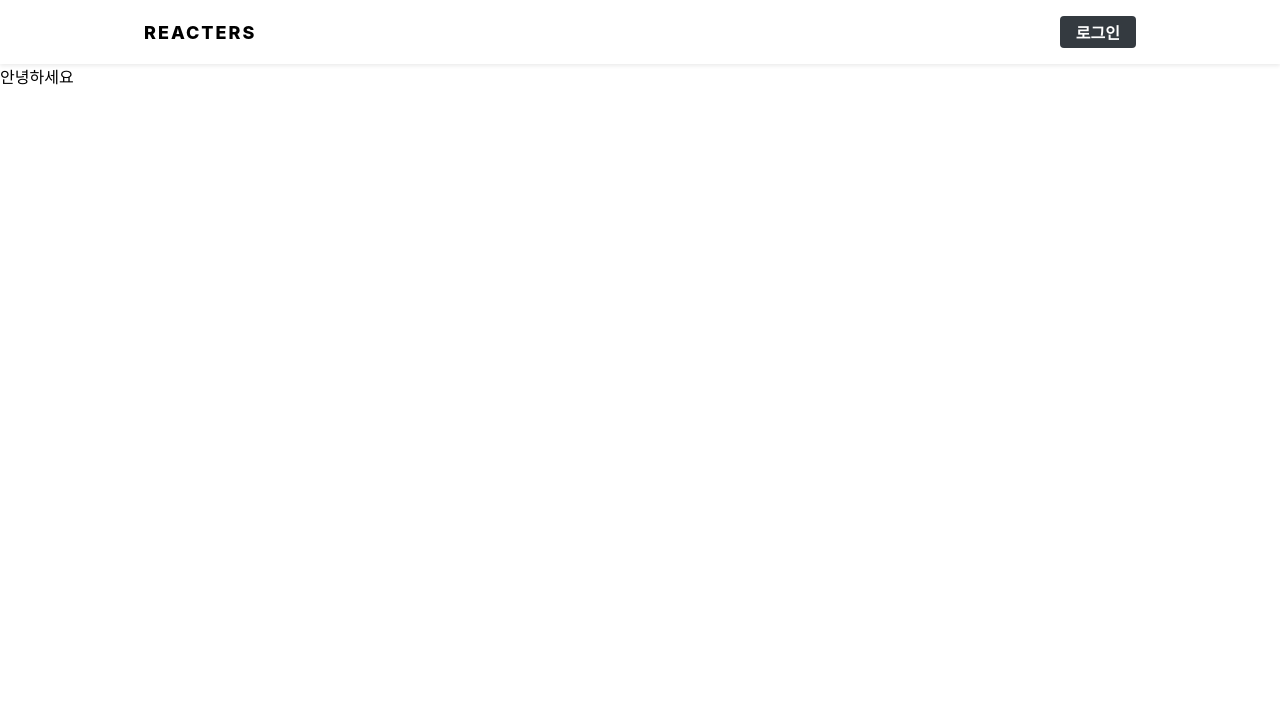
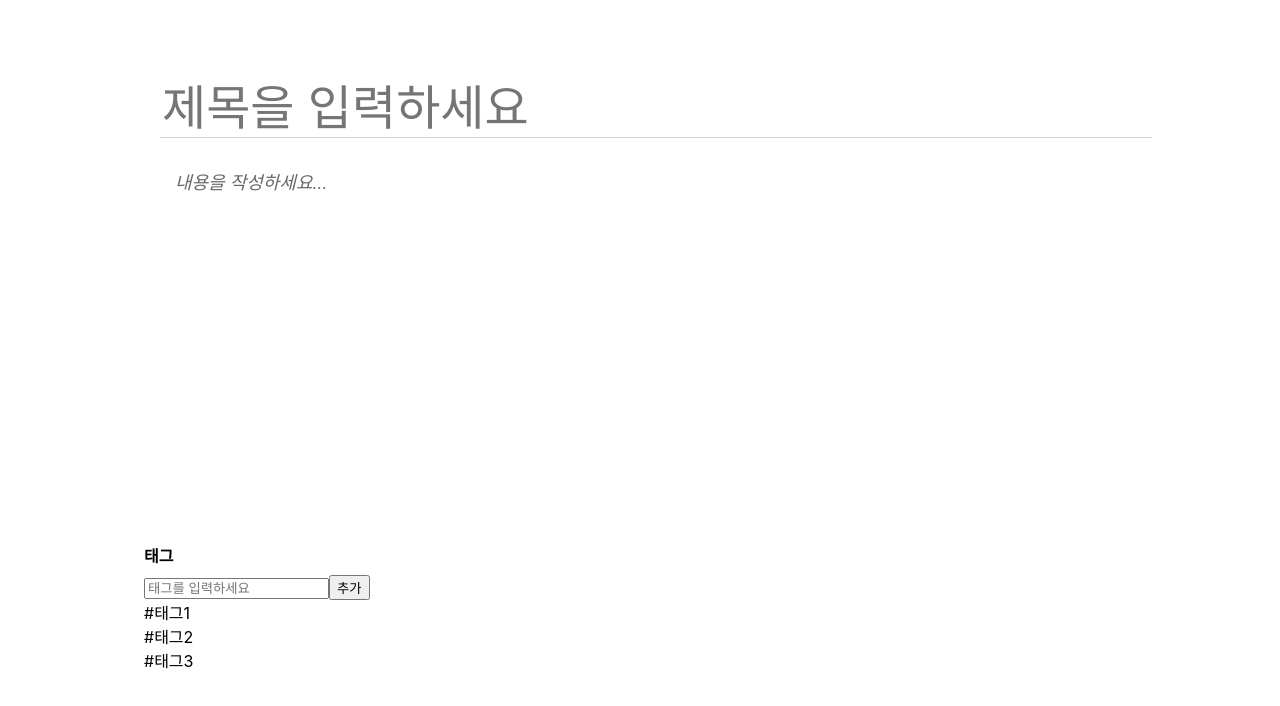
Before and after one commit to hermes7144/blog, a React (Create React App) app in the folder blog-frontend/: page /write in a window 1280 px wide. Shown: the top 706 px of the page. Built offline with nearby package versions, Linux system fonts and the light colour scheme.

Commit message:
write 태그 추가

```diff
--- a/blog-frontend/src/App.js
+++ b/blog-frontend/src/App.js
@@ -3,7 +3,7 @@
 import LoginPage from './pages/LoginPage';
 import PostListPage from './pages/PostListPage';
 import RegisterPage from './pages/RegisterPage';
-import WritePage from './pages/PostListPage';
+import WritePage from './pages/WritePage';
 
 import PostPage from './pages/PostPage';
 
--- /dev/null
+++ b/blog-frontend/src/components/write/Editor.js
@@ -0,0 +1,63 @@
+import React, { useRef, useEffect } from 'react';
+import Quill from 'quill';
+import 'quill/dist/quill.bubble.css'
+import styled from 'styled-components';
+import palette from '../../lib/styles/palette';
+import Responsive from '../common/Responsive';
+
+const EditorBlock = styled(Responsive)`
+  padding-top: 5rem;
+  padding-bottm: 5rem;
+`;
+
+const TitleInput = styled.input`
+  font-size: 3rem;
+  outline: none;
+  padding-bottome: 0.5rem;
+  border: none;
+  border-bottom: 1px solid ${palette.gray[4]};
+  margin-bottom: 2rem;
+  width: 100%;
+`
+const QuillWrapper = styled.div`
+  // 최소 크기 지정 및 padding 제거
+  .ql-editor {
+    padding: 0;
+    min-height: 320px;
+    font-size: 1.125rem;
+    line-height: 1.5;
+  }
+  .ql-editor .ql-blank::before {
+    left: 0px;
+  }
+`
+
+const Editor = () => {
+  const quillElement = useRef(null); // Quill을 적용할 DivElement를 설정
+  const quillInstance = useRef(null); // Quill 인스턴스를 설정
+
+  useEffect(() => {
+    quillInstance.current = new Quill(quillElement.current, {
+      theme: 'bubble',
+      placeholder: '내용을 작성하세요...',
+      module: {
+        toolbar: [
+          [{ header: '1' }, { header: '2' }],
+          ['bold', 'etalic', 'underline', 'strike'],
+          [{ list: 'ordered' }, { list: 'bullet' }],
+          ['blockquote', 'code-block', 'link', 'image']
+        ]
+      }
+    })
+  }, [])
+  return (
+    <EditorBlock>
+      <TitleInput placeholder="제목을 입력하세요" />
+      <QuillWrapper>
+        <div ref={quillElement} />
+      </QuillWrapper>
+    </EditorBlock>
+  )
+}
+
+export default Editor;
--- /dev/null
+++ b/blog-frontend/src/components/write/TagBox.js
@@ -0,0 +1,50 @@
+import React from 'react'
+import styled from 'styled-components';
+import palette from '../../lib/styles/palette';
+
+const TagBoxBlock = styled.div`
+  width:100%;
+  border-top: 10x solid ${palette.gray[2]};
+  padding-top: 2rem;
+
+  h4 {
+    color: ${palette.gray[8]}
+    margin-top: 0;
+    margin-bottom: 0.5rem;
+  }
+`;
+
+const TagForm = styled.form`
+`
+const Tag = styled.div`
+`
+const TagListBlock = styled.div`
+
+`;
+
+// React.memo를 사용하여 tag 값이 바뀔 때만 리렌더링되도록 처리
+const TagItem = React.memo(({ tag }) => <Tag>#{tag}</Tag>);
+
+// React.memo를 사용하여 tags 값이 바뀔 때만 리렌더링되도록 처리
+const TagList = React.memo(({ tags }) => (
+  <TagListBlock>
+    {tags.map(tag => (
+      <TagItem key={tag} tag={tag} />
+    ))}
+  </TagListBlock>
+));
+
+const TagBox = () => {
+  return (
+    <TagBoxBlock>
+      <h4>태그</h4>
+      <TagForm>
+        <input placeholder='태그를 입력하세요' />
+        <button type="submit">추가</button>
+      </TagForm>
+      <TagList tags={['태그1', '태그2', '태그3']} />
+    </TagBoxBlock>
+  )
+}
+
+export default TagBox
--- a/blog-frontend/src/pages/WritePage.js
+++ b/blog-frontend/src/pages/WritePage.js
@@ -1,8 +1,15 @@
 import React from 'react'
+import Editor from '../components/write/Editor';
+import TagBox from '../components/write/TagBox';
+import Responsive from '../components/common/Responsive';
 
 const WritePage = () => {
   return (
-    <div>글쓰기</div>
+    <Responsive>
+      <Editor />
+      <TagBox />
+    </Responsive>
+
   )
 }
 
```
